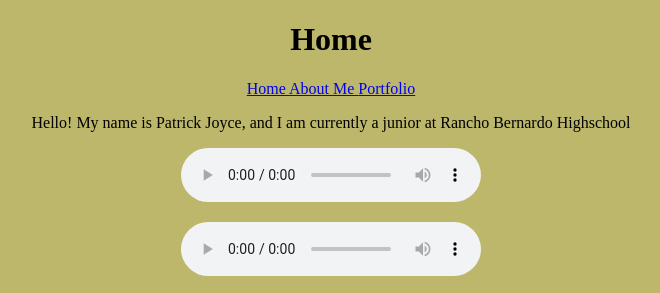
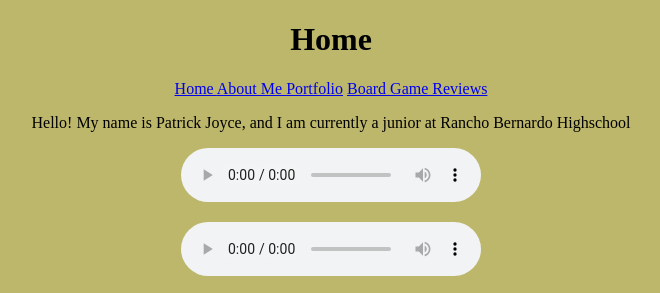
Before and after one commit to Dustbuster-PatrickJoyce/Patricks-Website, a plain HTML site: page index.html in a window 1280 px wide. Shown: the top 293 px of the page, without its empty margins (309-969 px from the left). Drawn offline with Linux system fonts and the light colour scheme.

Commit message:
Update index.html

```diff
--- a/index.html
+++ b/index.html
@@ -9,6 +9,7 @@
     <a href="index.html">Home </a>
       <a href="aboutme.html">About Me </a>
       <a href="portfolio.html">Portfolio</a>
+     <a href="board.html">Board Game Reviews</a>
     <p>
        Hello! My name is Patrick Joyce, and I am currently a junior at Rancho Bernardo Highschool
     </p>
```
